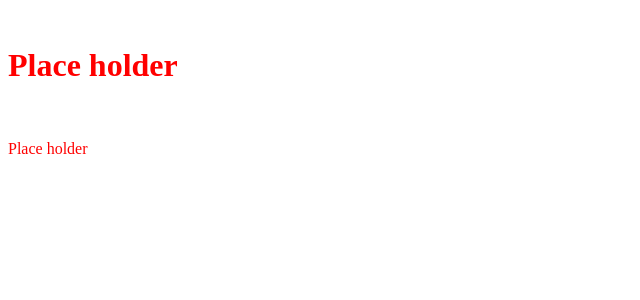
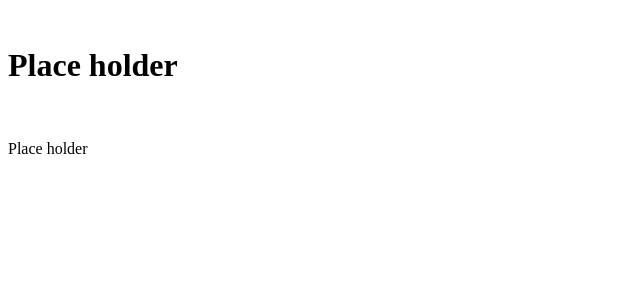
Before and after one commit to gszp1/BigData-Project, a React (Vite) app in the folder frontend/: page / in a window 1280 px wide. Shown: the top 300 px of the page, without its empty margins (0-640 px from the left). Built offline with nearby package versions, Linux system fonts and the light colour scheme.

Commit message:
Sets root directory to frontend. | Adds background image file. | Updates PageLayout layout.

```diff
--- a/frontend/package.json
+++ b/frontend/package.json
@@ -10,12 +10,14 @@
     "preview": "vite preview"
   },
   "dependencies": {
+    "path": "^0.12.7",
     "prop-types": "^15.8.1",
     "react": "^18.3.1",
     "react-dom": "^18.3.1"
   },
   "devDependencies": {
     "@eslint/js": "^9.15.0",
+    "@types/node": "^22.10.1",
     "@types/react": "^18.3.12",
     "@types/react-dom": "^18.3.1",
     "@vitejs/plugin-react": "^4.3.4",
--- a/frontend/src/components/PageLayout/PageLayout.jsx
+++ b/frontend/src/components/PageLayout/PageLayout.jsx
@@ -5,9 +5,11 @@ import styles from "./PageLayout.module.css";
 const PageLayout = () => {
     return(
     <>
-        <div className={styles.layout}>
-            <Header text={"Place holder"}/>
-            <TextField text={"Place holder"}/>
+        <div className={styles.component}>
+            <div className={styles.layout}>
+                <Header text={"Place holder"}/>
+                <TextField text={"Place holder"}/>
+            </div>
         </div>
     </>
     )
--- a/frontend/src/components/PageLayout/PageLayout.module.css
+++ b/frontend/src/components/PageLayout/PageLayout.module.css
@@ -1,3 +1,7 @@
+.component {
+
+}
+
 .layout {
-    color: red;
+
 }
--- a/frontend/vite.config.js
+++ b/frontend/vite.config.js
@@ -1,8 +1,19 @@
 import { defineConfig } from 'vite'
+import { fileURLToPath } from 'url'
+import { resolve, dirname } from 'path'
 import react from '@vitejs/plugin-react'
+
+const __filename = fileURLToPath(import.meta.url);
+const __dirname = dirname(__filename);
+
 
 // https://vite.dev/config/
 export default defineConfig({
   server: {port: 9091},
   plugins: [react()],
+  resolve: {
+    alias: {
+      '@': resolve(__dirname, 'frontend')
+    }
+  }
 })
```
Also changed, not shown: frontend/src/assets/images/background-image.jpg (added), 1 other file (tests, documents, lock files or other folders).
